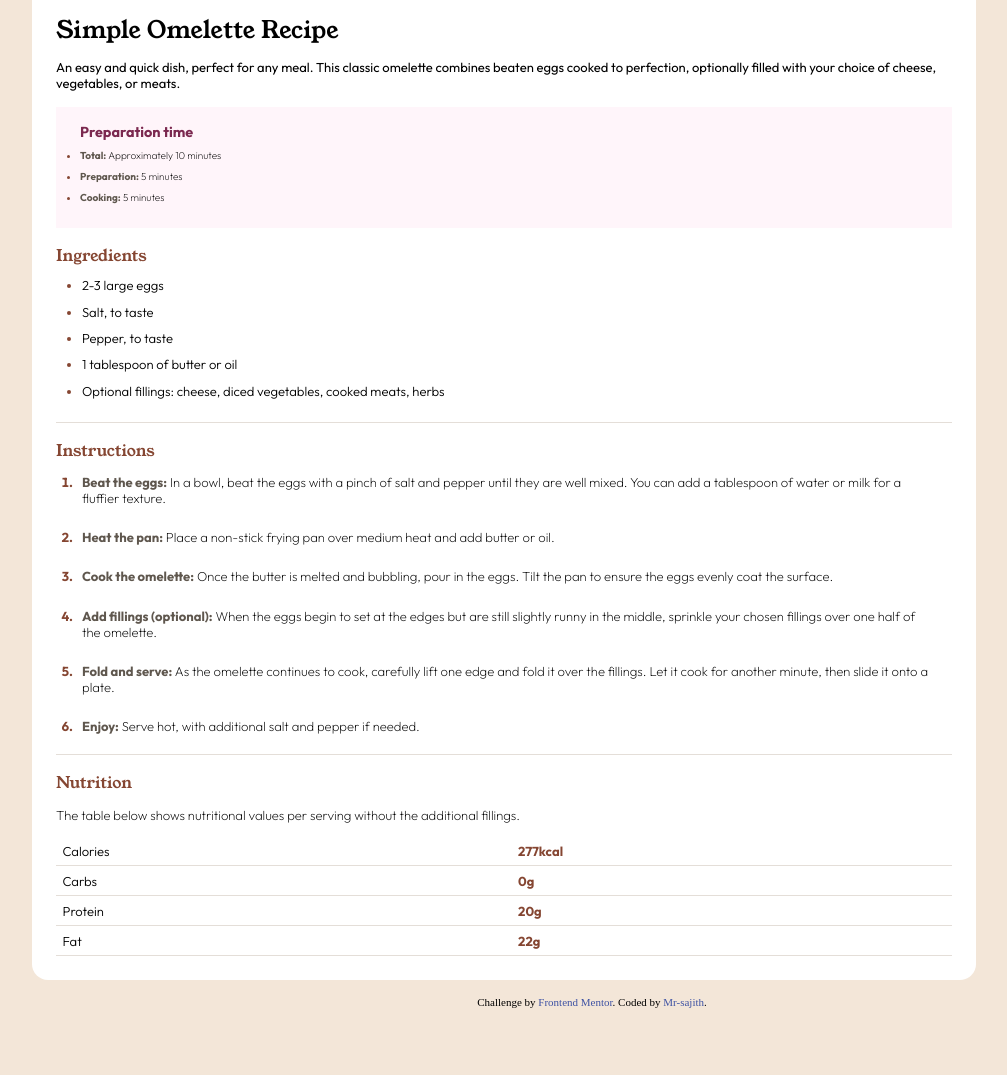
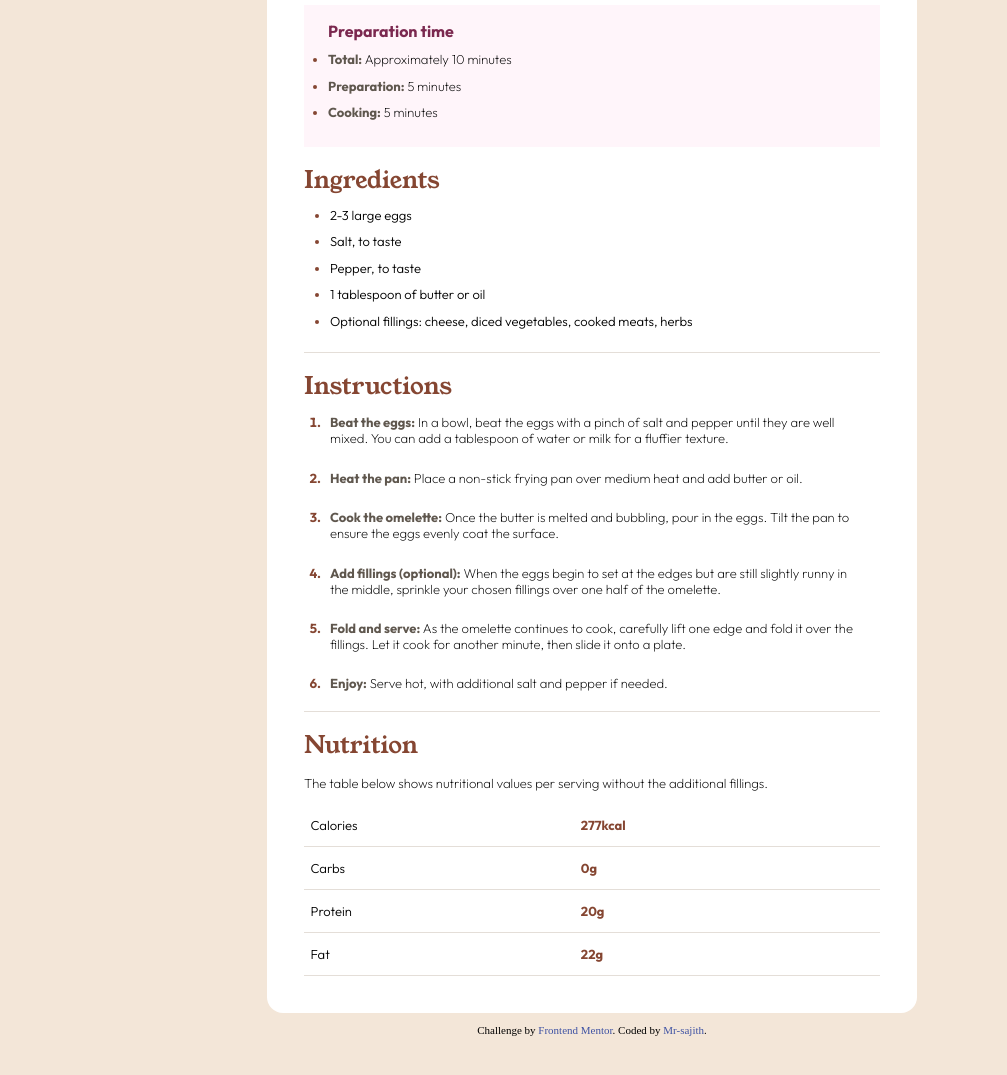
Before and after one commit to Mr-sajith/Recipe-Page-of-Frontend-Mentor-, a plain HTML site: page index.html in a window 1280 px wide. Shown: the part 517-1592 px from the top of the page, without its empty margins (48-1055 px from the left). Drawn offline with Linux system fonts and the light colour scheme.

Commit message:
Add files via upload
Version.1.0

```diff
--- a/index.html
+++ b/index.html
@@ -12,7 +12,7 @@
   <style>
     .attribution {
       font-size: 11px; text-align: center;
-      margin-bottom: 5em;
+      margin: 1em;
      }
     .attribution a {
       color: hsl(228, 45%, 44%);
--- a/style.css
+++ b/style.css
@@ -16,15 +16,15 @@
 --Dark-Charcoal: hsl(24, 5%, 18%);
 }
 
-
 ::marker{
-     color: var(--Nutmeg);
+    color: var(--Nutmeg);
 }
 
 ol li::marker{
-      font-family: outfitbold;
-      font-size: small;
+    font-family: outfitbold;
+    font-size: small;
 }
+
 
 /* --------------------------------------------------------------------------------------------------- */
 
@@ -32,6 +32,10 @@ ol li::marker{
 /* ----------------------media qurrys -------------------- */
 
 @media (max-width: 640px){
+
+    #body{
+        padding: 0px;
+    }
     #media-qurry{
         max-width: 100vw;
         padding: 0.5em 1.5em 1.5rem 1.5em;
@@ -112,6 +116,9 @@ body{
     display: flex;
     flex-flow: column wrap;
     justify-content: center;
+    align-items: center;
+
+    padding: 5.8rem 0px;
 
 
 
@@ -119,10 +126,10 @@ body{
 
 main{
     background-color: var(--White);
-    max-width: 70vw;
+    max-width: 45vw;
 
-    padding: 1.5rem;
-    margin: 5em 5em 1em;
+    padding: 2.3rem;
+    /* margin: 10em 5em 1em; */
     border-radius: 1em;
 
 
@@ -141,7 +148,7 @@ img{
 
 .Simple-Omelette-Recipe h1{
     margin: 0.5em 0px ;
-    font-size: 1.5em;
+    font-size: 2em;
     font-weight: lighter;
     font-family: youngserif;
 }
@@ -159,6 +166,8 @@ img{
 .list-titile{
     font-family: youngserif;
     color: var(--Nutmeg);
+
+    font-size: x-large;
 }
 /* ----------------- */
 
@@ -174,12 +183,12 @@ img{
     color: var(--Dark-Raspberry);
     font-family: outfitbold;
 
-    font-size: 0.9em;
+    font-size: medium;
 }
 
 .preparation-time li{
     font-family: outfitextralight;
-    font-size: x-small;
+    font-size: small;
 
     margin: 0.8em 0px;
 }
@@ -269,6 +278,7 @@ tr .table-font-wight{
     font-family: outfitbold;
     color: var(--Nutmeg);
     font-size: small;
+    padding: 1em;
 }
 /* ----------------------------------------- */
 
```
